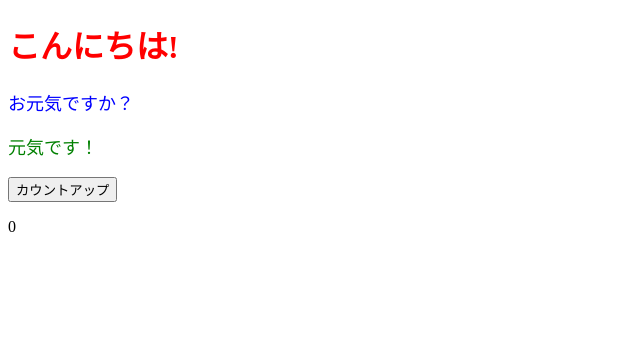
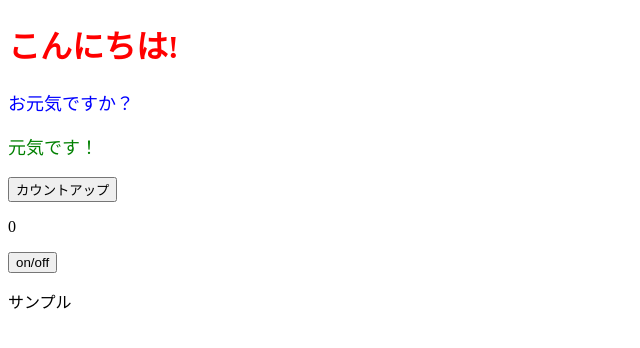
Before and after one commit to Soh1121/IntroductionToReact, a React (Vite) app: page / in a window 1280 px wide. Shown: the top 348 px of the page, without its empty margins (0-640 px from the left). Built offline with nearby package versions, Linux system fonts and the light colour scheme.

Commit message:
✨feat: 動的に表示する要素を作成

```diff
--- a/src/App.jsx
+++ b/src/App.jsx
@@ -3,6 +3,7 @@ import { ColorfulMessage } from "./components/ColorfulMessage";
 
 export const App = () => {
 	const [num, setNum] = useState(0);
+	const [isShowFace, setIsShowFace] = useState(true);
 	const onClickButton = () => {
 		setNum((prev) => prev + 1);
 		setNum((prev) => prev + 1);
@@ -16,6 +17,8 @@ export const App = () => {
 				カウントアップ
 			</button>
 			<p>{num}</p>
+			<button type="button">on/off</button>
+			{isShowFace && <p>サンプル</p>}
 		</>
 	);
 };
```
